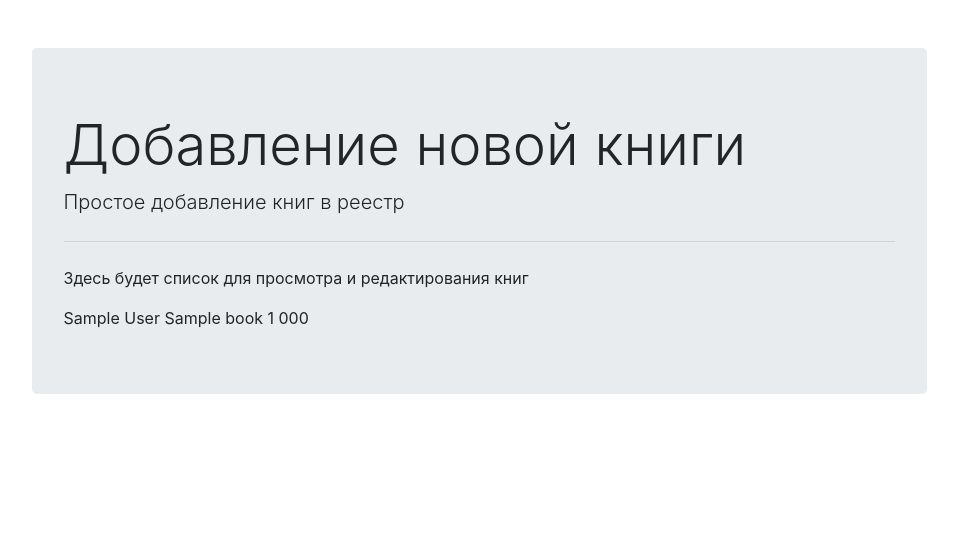
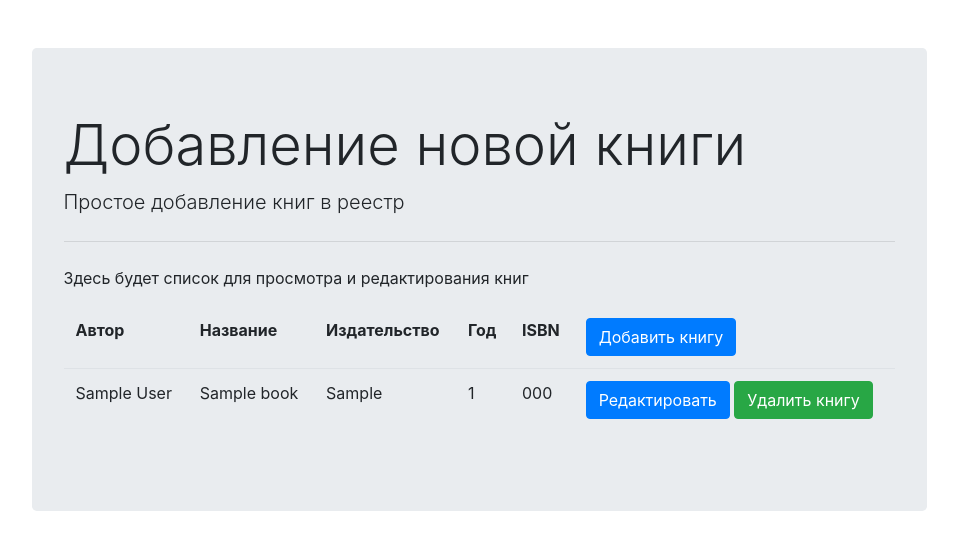
Before and after one commit to qwantilium/ORM_CRUD1, a Django app: page /books/list/ in a window 1280 px wide. Shown: the top 550 px of the page, without its empty margins (161-1119 px from the left). Run offline with Django 3.2, Linux system fonts and the light colour scheme; tables that the repository leaves empty hold one stand-in row (Sample ...).

Commit message:
CRUD complete

```diff
--- a/mysite/books/models.py
+++ b/mysite/books/models.py
@@ -7,7 +7,7 @@ class Book(models.Model):
     title = models.CharField(max_length=200)
     date = models.PositiveIntegerField()
     publisher = models.CharField(max_length=100)
-    isbn = ISBNField()
+    isbn = ISBNField(unique=True)
 
     def __str__(self):
         return self.title
--- a/mysite/books/templates/base.html
+++ b/mysite/books/templates/base.html
@@ -5,7 +5,7 @@
     <meta name="viewport"
           content="width=device-width, user-scalable=no, initial-scale=1.0, maximum-scale=1.0, minimum-scale=1.0">
     <meta http-equiv="X-UA-Compatible" content="ie=edge">
-    <title>Список книг</title>
+    <title>{% block title %}{% endblock %}</title>
     <link rel="stylesheet" href="https://cdn.jsdelivr.net/npm/bootstrap@4.4.1/dist/css/bootstrap.min.css"
           integrity="sha384-Vkoo8x4CGsO3+Hhxv8T/Q5PaXtkKtu6ug5TOeNV6gBiFeWPGFN9MuhOf23Q9Ifjh" crossorigin="anonymous">
 </head>
--- a/mysite/books/templates/book_list.html
+++ b/mysite/books/templates/book_list.html
@@ -1,14 +1,36 @@
 {% extends "base.html" %}
-
+{% block title %}Список книг{% endblock %}
 {% block content %}
 <p>Здесь будет список для просмотра и редактирования книг</p>
-    {% for book in books %}
+    <table class="table table-borderless">
+        <thead class="border-bottom font-weight-bold">
         <tr>
+            <td>Автор</td>
+            <td>Название</td>
+            <td>Издательство</td>
+            <td>Год</td>
+            <td>ISBN</td>
+            <td><a href="{% url 'books:new_book' %}" class="btn btn-primary">Добавить книгу</a></td>
+        </tr>
+        </thead>
+        <tbody>
+        <tr>
+        {% for book in books %}
             <td>{{book.author}}</td>
             <td>{{book.title}}</td>
-            <td>{{book.publilsher}}</td>
+            <td>{{book.publisher}}</td>
             <td>{{book.date}}</td>
             <td>{{book.isbn}}</td>
+            <td>
+                <a href="{% url 'books:book_update' book.id %}" class="btn btn-primary">Редактировать</a>
+                <form action="{% url 'books:book_delete' book.id%}" method="post" class="d-inline">
+                    {%csrf_token%}
+                     <button type="submit" class="btn btn-success"> Удалить книгу</button>
+                </form>
+            </td>
         </tr>
-    {%endfor%}
+        {%endfor%}
+        </tbody>
+    </table>
+
 {% endblock content %}
--- a/mysite/books/urls.py
+++ b/mysite/books/urls.py
@@ -2,7 +2,11 @@ from django.urls import path
 
 from . import views
 
+app_name = 'books'
+
 urlpatterns = [
     path('', views.new_book, name='new_book'),
+    path('<int:id>/', views.book_update, name='book_update'),
+    path('delete/<int:id>/', views.book_delete, name='book_delete'),
     path('list/', views.book_list, name='book_list'),
 ]
--- a/mysite/books/views.py
+++ b/mysite/books/views.py
@@ -1,17 +1,44 @@
-from django.shortcuts import render, redirect
+from django.shortcuts import render, redirect, get_object_or_404
 from .models import Book
 from .forms import BookForm
 
 
 def new_book(request):
+    # Create
+    title = 'Добавить книгу'
+    button = 'Добавить'
     form = BookForm(request.POST or None)
-
     if request.method == 'POST' and form.is_valid():
-        form.save(commit=False)
-        return redirect('book_list')
-    return render(request, 'new_book.html', {'form': form})
+        data = form.save(commit=False)
+        data.save()
+        return redirect('books:book_list')
+    return render(request, 'new_book.html', {'form': form, 'title': title, 'button': button})
 
 
 def book_list(request):
+    # Read
     books = Book.objects.all()
     return render(request, 'book_list.html', {'books': books})
+
+
+def book_update(request, id):
+    # Update
+    title = 'Редактировать запись c ISBN'
+    button = 'Редактировать'
+    book = get_object_or_404(Book, id=id)
+    form = BookForm(
+        request.POST or None, files=request.FILES or None, instance=book)
+    if form.is_valid():
+        form.save()
+        return redirect('books:book_list')
+    return render(
+        request, 'new_book.html',
+        {'form': form, 'title': title, 'button': button, 'book': book},
+    )
+
+
+def book_delete(request, id):
+    # delete
+    book = get_object_or_404(Book, id=id)
+    book.delete()
+    return redirect('books:book_list')
```
Also changed, not shown: mysite/books/templates/new_book.html (+5 -2 lines).
